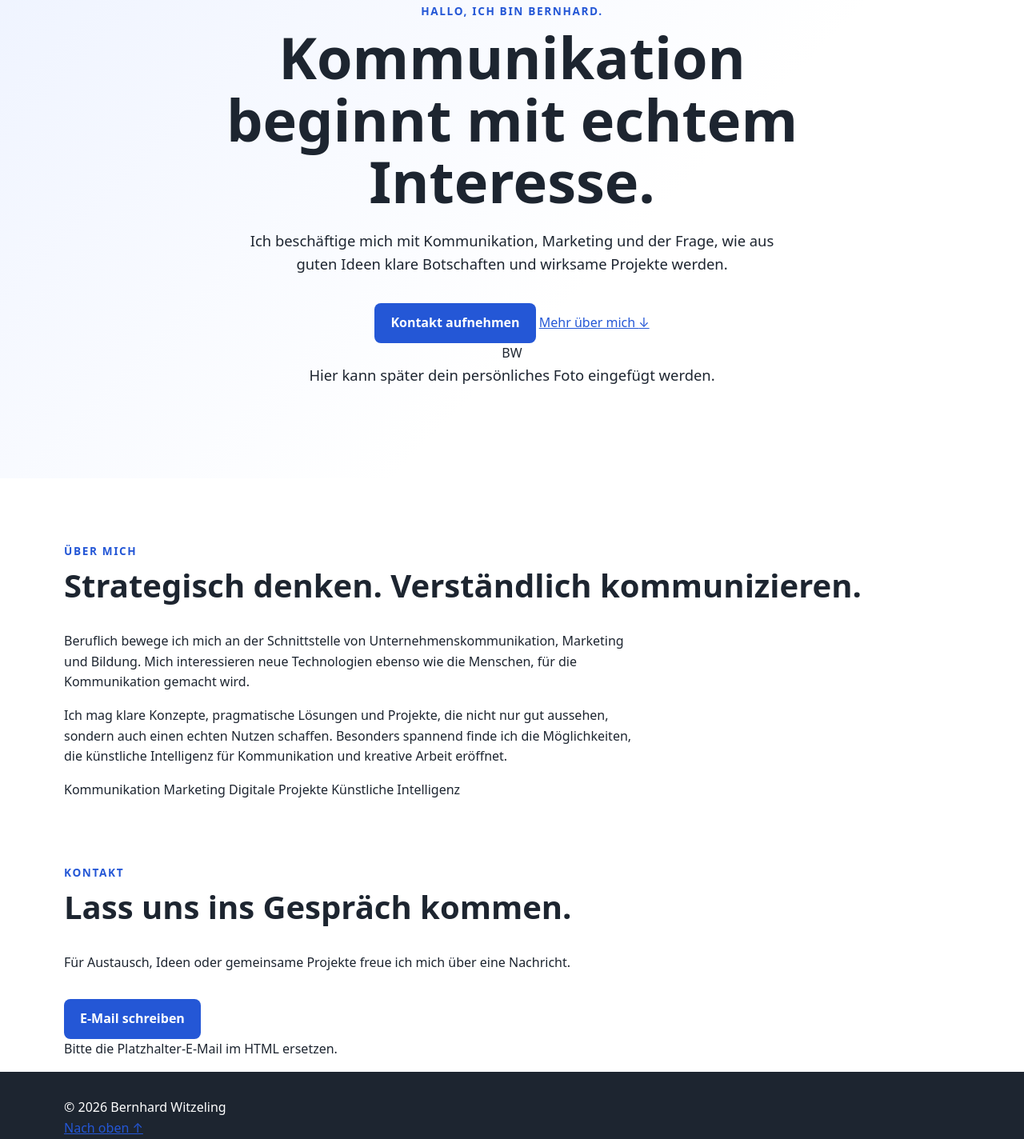
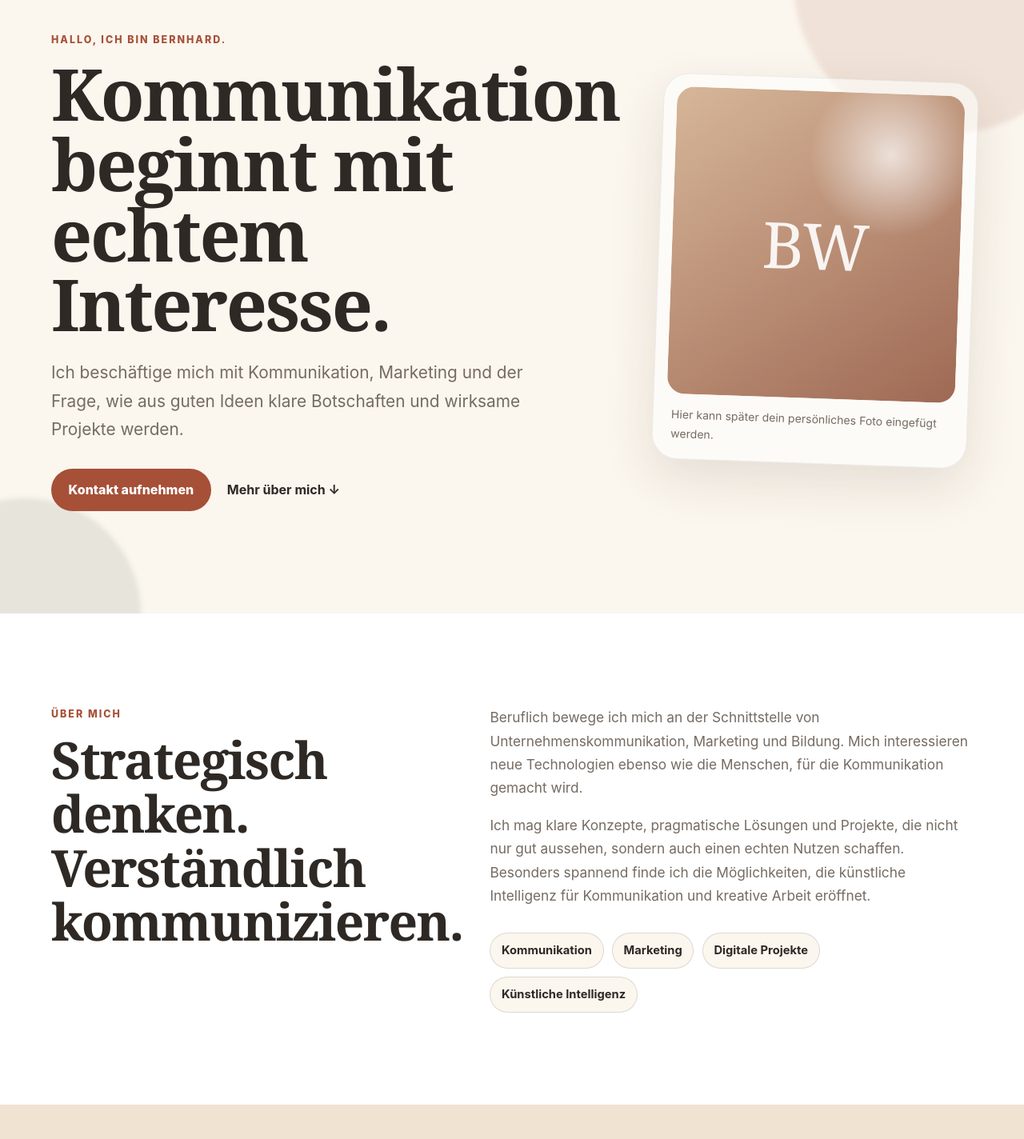
Before and after one commit to BWitzeling/website, a plain HTML site: page index.html in a window 1280 px wide. Shown: the part 166-1590 px from the top of the page at 80% size. Drawn offline with Linux system fonts and the light colour scheme.

Commit message:
Add warm responsive visual design

```diff
--- a/styles.css
+++ b/styles.css
@@ -1,10 +1,15 @@
 :root {
-  --color-primary: #2457d6;
-  --color-primary-dark: #1a43a8;
-  --color-text: #1d2530;
-  --color-muted: #f3f6fa;
-  --color-white: #ffffff;
-  --max-width: 70rem;
+  --paper: #fbf6ee;
+  --paper-deep: #f1e3d2;
+  --ink: #2e2925;
+  --muted: #756b62;
+  --accent: #a65038;
+  --accent-dark: #7d3928;
+  --forest: #31493c;
+  --white: #ffffff;
+  --line: rgba(46, 41, 37, 0.14);
+  --shadow: 0 1.5rem 4rem rgba(78, 52, 34, 0.12);
+  --max-width: 72rem;
 }
 
 * {
@@ -17,13 +22,14 @@ html {
 
 body {
   margin: 0;
-  color: var(--color-text);
-  font-family: system-ui, -apple-system, BlinkMacSystemFont, "Segoe UI", sans-serif;
-  line-height: 1.6;
+  background: var(--paper);
+  color: var(--ink);
+  font-family: Inter, ui-sans-serif, system-ui, -apple-system, BlinkMacSystemFont, "Segoe UI", sans-serif;
+  line-height: 1.7;
 }
 
 a {
-  color: var(--color-primary);
+  color: inherit;
 }
 
 .container {
@@ -34,24 +40,25 @@ a {
 .site-header {
   position: sticky;
   top: 0;
-  z-index: 10;
-  border-bottom: 1px solid #dfe5ec;
-  background: color-mix(in srgb, var(--color-white) 92%, transparent);
-  backdrop-filter: blur(0.75rem);
+  z-index: 20;
+  border-bottom: 1px solid var(--line);
+  background: rgba(251, 246, 238, 0.88);
+  backdrop-filter: blur(1rem);
 }
 
-.site-header .container {
+.header-inner,
+.footer-inner {
   display: flex;
-  min-height: 4.5rem;
+  min-height: 4.75rem;
   align-items: center;
   justify-content: space-between;
-  gap: 1.5rem;
+  gap: 2rem;
 }
 
 .logo {
-  color: var(--color-text);
-  font-size: 1.15rem;
-  font-weight: 750;
+  font-family: Georgia, "Times New Roman", serif;
+  font-size: 1.2rem;
+  font-weight: 700;
   text-decoration: none;
 }
 
@@ -59,40 +66,76 @@ a {
   display: flex;
   margin: 0;
   padding: 0;
-  gap: 1.25rem;
+  gap: 1.5rem;
   list-style: none;
 }
 
-.navigation a {
-  color: var(--color-text);
-  font-weight: 600;
+.navigation a,
+.text-link,
+.footer-inner a {
+  font-weight: 700;
   text-decoration: none;
 }
 
 .navigation a:hover,
-.navigation a:focus-visible {
-  color: var(--color-primary);
+.navigation a:focus-visible,
+.text-link:hover,
+.text-link:focus-visible,
+.footer-inner a:hover,
+.footer-inner a:focus-visible {
+  color: var(--accent);
 }
 
 .hero {
-  display: grid;
-  min-height: 65vh;
-  place-items: center;
-  padding-block: 6rem;
-  background: linear-gradient(135deg, #eef3ff, #ffffff 60%);
+  position: relative;
+  overflow: hidden;
+  padding-block: clamp(5rem, 10vw, 9rem);
 }
 
-.hero .container {
-  max-width: 52rem;
-  text-align: center;
+.hero::before,
+.hero::after {
+  position: absolute;
+  border-radius: 999px;
+  content: "";
+  filter: blur(0.2rem);
+  pointer-events: none;
+}
+
+.hero::before {
+  width: 24rem;
+  height: 24rem;
+  top: -8rem;
+  right: -6rem;
+  background: rgba(166, 80, 56, 0.12);
+}
+
+.hero::after {
+  width: 18rem;
+  height: 18rem;
+  bottom: -9rem;
+  left: -7rem;
+  background: rgba(49, 73, 60, 0.1);
+}
+
+.hero-grid,
+.about-grid {
+  display: grid;
+  grid-template-columns: minmax(0, 1.25fr) minmax(17rem, 0.75fr);
+  align-items: center;
+  gap: clamp(3rem, 8vw, 7rem);
+}
+
+.hero-copy {
+  position: relative;
+  z-index: 1;
 }
 
 .eyebrow {
-  margin-bottom: 0.5rem;
-  color: var(--color-primary);
-  font-size: 0.85rem;
-  font-weight: 750;
-  letter-spacing: 0.12em;
+  margin: 0 0 0.8rem;
+  color: var(--accent);
+  font-size: 0.78rem;
+  font-weight: 800;
+  letter-spacing: 0.16em;
   text-transform: uppercase;
 }
 
@@ -102,70 +145,236 @@ p {
   margin-top: 0;
 }
 
+h1,
+h2 {
+  font-family: Georgia, "Times New Roman", serif;
+  font-weight: 600;
+  letter-spacing: -0.025em;
+}
+
 h1 {
-  margin-bottom: 1.25rem;
-  font-size: clamp(2.25rem, 6vw, 4.5rem);
-  line-height: 1.08;
+  max-width: 12ch;
+  margin-bottom: 1.5rem;
+  font-size: clamp(3rem, 7vw, 6.5rem);
+  line-height: 0.98;
 }
 
 h2 {
-  font-size: clamp(1.75rem, 4vw, 2.5rem);
-  line-height: 1.2;
+  margin-bottom: 1.25rem;
+  font-size: clamp(2.2rem, 5vw, 4.2rem);
+  line-height: 1.05;
 }
 
-.hero p:not(.eyebrow) {
-  max-width: 42rem;
-  margin-inline: auto;
-  font-size: 1.15rem;
+.intro {
+  max-width: 38rem;
+  margin-bottom: 0;
+  color: var(--muted);
+  font-size: clamp(1.08rem, 2vw, 1.3rem);
+}
+
+.hero-actions {
+  display: flex;
+  align-items: center;
+  flex-wrap: wrap;
+  margin-top: 2rem;
+  gap: 1.25rem;
 }
 
 .button {
-  display: inline-block;
-  margin-top: 1rem;
-  padding: 0.75rem 1.25rem;
-  border-radius: 0.5rem;
-  background: var(--color-primary);
-  color: var(--color-white);
-  font-weight: 700;
+  display: inline-flex;
+  min-height: 3.2rem;
+  align-items: center;
+  justify-content: center;
+  padding: 0.8rem 1.35rem;
+  border-radius: 999px;
+  background: var(--accent);
+  color: var(--white);
+  font-weight: 800;
   text-decoration: none;
+  transition: transform 180ms ease, background 180ms ease;
 }
 
 .button:hover,
 .button:focus-visible {
-  background: var(--color-primary-dark);
+  background: var(--accent-dark);
+  transform: translateY(-2px);
+}
+
+.portrait-card {
+  position: relative;
+  z-index: 1;
+  padding: 1rem;
+  border: 1px solid rgba(46, 41, 37, 0.08);
+  border-radius: 2rem;
+  background: rgba(255, 255, 255, 0.55);
+  box-shadow: var(--shadow);
+  transform: rotate(2deg);
+}
+
+.portrait-placeholder {
+  display: grid;
+  min-height: 24rem;
+  place-items: center;
+  border-radius: 1.35rem;
+  background:
+    radial-gradient(circle at 75% 20%, rgba(255,255,255,0.7), transparent 25%),
+    linear-gradient(145deg, #d6b699, #9f6954);
+  color: rgba(255,255,255,0.9);
+  font-family: Georgia, "Times New Roman", serif;
+  font-size: 5rem;
+}
+
+.portrait-card p {
+  margin: 0.9rem 0.4rem 0.2rem;
+  color: var(--muted);
+  font-size: 0.88rem;
 }
 
 .content-section {
-  padding-block: 5rem;
+  padding-block: clamp(5rem, 9vw, 8rem);
+  background: var(--white);
 }
 
-.content-section--muted {
-  background: var(--color-muted);
+.about-grid {
+  align-items: start;
+  grid-template-columns: minmax(0, 0.85fr) minmax(0, 1.15fr);
 }
 
-.content-section p {
-  max-width: 45rem;
+.about-copy {
+  color: var(--muted);
+  font-size: 1.08rem;
+}
+
+.about-copy p {
+  max-width: 42rem;
+}
+
+.value-list {
+  display: flex;
+  flex-wrap: wrap;
+  margin-top: 2rem;
+  gap: 0.65rem;
+}
+
+.value-list span {
+  padding: 0.55rem 0.85rem;
+  border: 1px solid var(--line);
+  border-radius: 999px;
+  background: var(--paper);
+  color: var(--ink);
+  font-size: 0.92rem;
+  font-weight: 700;
+}
+
+.contact-section {
+  padding-block: clamp(4rem, 8vw, 7rem);
+  background: var(--paper-deep);
+}
+
+.contact-card {
+  display: grid;
+  grid-template-columns: minmax(0, 1fr) auto;
+  align-items: end;
+  gap: 3rem;
+  padding: clamp(2rem, 6vw, 4.5rem);
+  border-radius: 2rem;
+  background: var(--forest);
+  color: var(--white);
+  box-shadow: var(--shadow);
+}
+
+.contact-card .eyebrow {
+  color: #efb59e;
+}
+
+.contact-card h2 {
+  max-width: 11ch;
+}
+
+.contact-card p:not(.eyebrow) {
+  max-width: 36rem;
+  color: rgba(255, 255, 255, 0.78);
+}
+
+.contact-actions {
+  min-width: 13rem;
+}
+
+.button--light {
+  background: var(--paper);
+  color: var(--forest);
+}
+
+.button--light:hover,
+.button--light:focus-visible {
+  background: var(--white);
+}
+
+.placeholder-note {
+  margin: 0.8rem 0 0;
+  font-size: 0.78rem;
 }
 
 .site-footer {
-  padding-block: 2rem;
-  background: var(--color-text);
-  color: var(--color-white);
+  background: var(--ink);
+  color: rgba(255, 255, 255, 0.78);
 }
 
-.site-footer p {
-  margin-bottom: 0;
+.footer-inner {
+  min-height: 6rem;
 }
 
-@media (max-width: 40rem) {
-  .site-header .container {
+.footer-inner p {
+  margin: 0;
+}
+
+@media (max-width: 52rem) {
+  .hero-grid,
+  .about-grid,
+  .contact-card {
+    grid-template-columns: 1fr;
+  }
+
+  .portrait-card {
+    max-width: 28rem;
+    transform: none;
+  }
+
+  .contact-card {
+    align-items: start;
+  }
+}
+
+@media (max-width: 38rem) {
+  .header-inner,
+  .footer-inner {
     align-items: flex-start;
     flex-direction: column;
+    justify-content: center;
     padding-block: 1rem;
+    gap: 0.65rem;
   }
 
   .navigation {
-    flex-wrap: wrap;
-    gap: 0.75rem 1rem;
+    gap: 1rem;
+  }
+
+  .portrait-placeholder {
+    min-height: 19rem;
+  }
+
+  .hero-actions {
+    align-items: flex-start;
+    flex-direction: column;
   }
 }
+
+@media (prefers-reduced-motion: reduce) {
+  html {
+    scroll-behavior: auto;
+  }
+
+  .button {
+    transition: none;
+  }
+}
```
